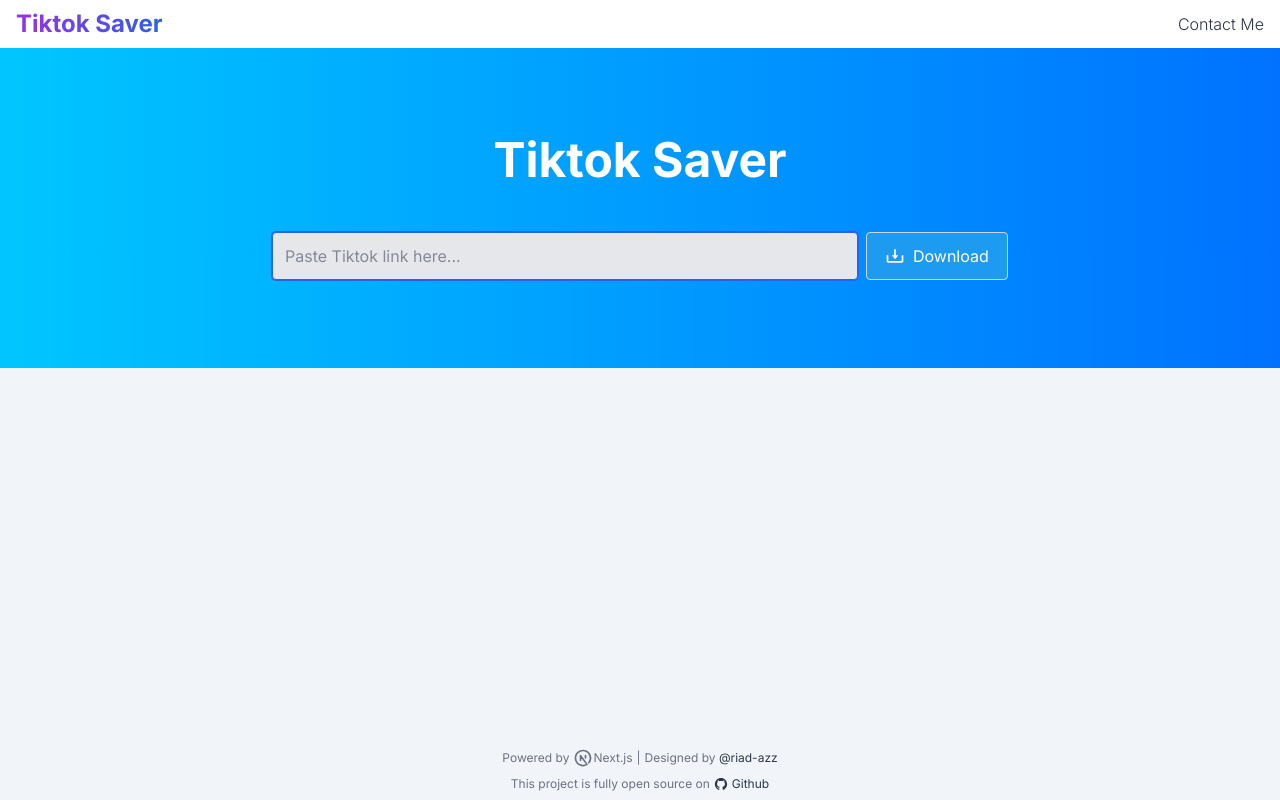
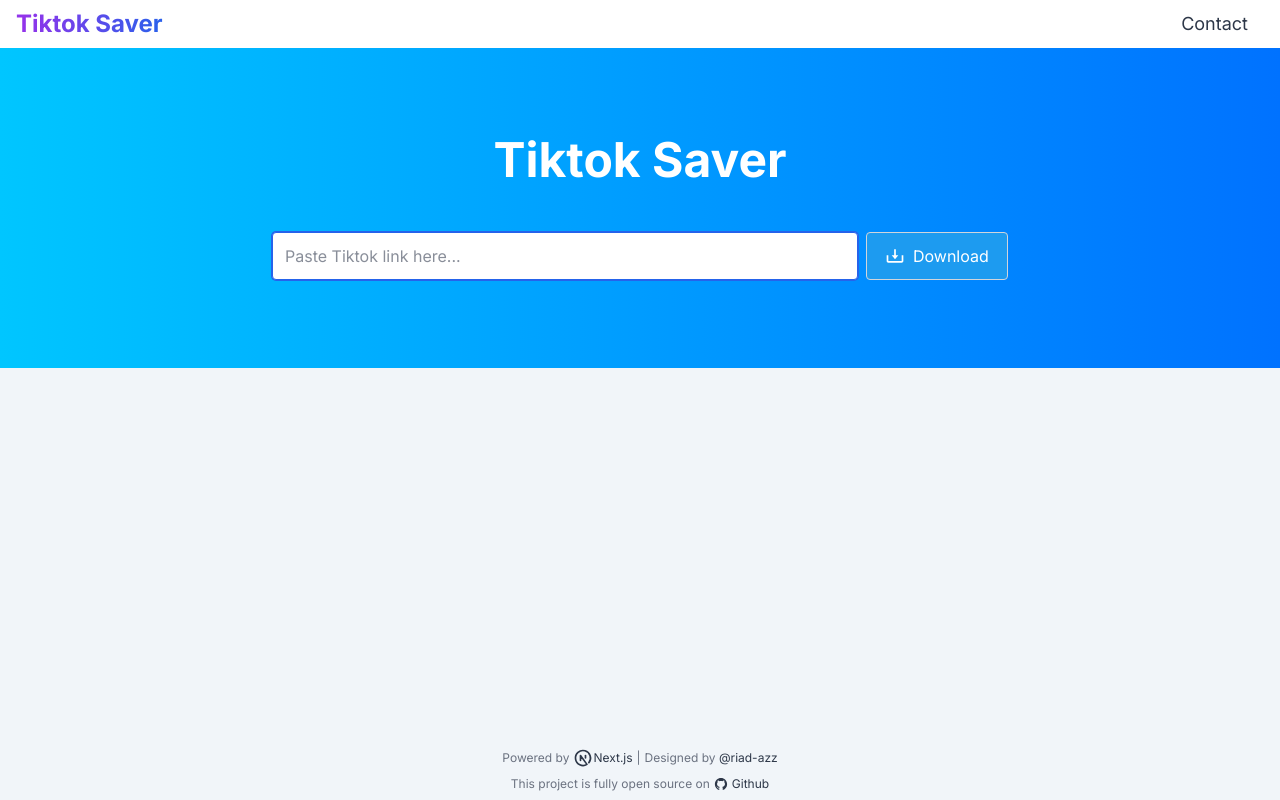
Before and after one commit to riad-azz/tiktok-saver, a Next.js app in the folder frontend/: page / in a window 1280 px wide. Built offline with nearby package versions, Linux system fonts and the light colour scheme.

Commit message:
Update: - Next.js:   - Updated Next.js version to 13.5.2   - Misc UI/Layout changes and renames.   - Moved exceptions to lib folder for better organization.

```diff
--- a/frontend/src/app/layout.tsx
+++ b/frontend/src/app/layout.tsx
@@ -2,9 +2,9 @@ import { Inter as MainFont } from "next/font/google";
 import { mainMetadata } from "@/configs/seo";
 
 import "@/styles/globals.css";
-
 import Footer from "@/components/Footer";
-import Header from "@/components/Header";
+import Navbar from "@/components/Navbar";
+import { cn } from "@/lib/utils";
 
 const mainFont = MainFont({
   subsets: ["latin"],
@@ -18,9 +18,15 @@ export default function RootLayout({
   children: React.ReactNode;
 }) {
   return (
-    <html lang="en" className={mainFont.className}>
-      <body className="flex min-h-screen flex-col overflow-x-hidden bg-slate-100 text-primary">
-        <Header />
+    <html lang="en">
+      <body
+        className={cn(
+          mainFont.className,
+          "flex min-h-screen flex-col overflow-x-hidden",
+          "bg-slate-100 text-primary"
+        )}
+      >
+        <Navbar />
         {children}
         <Footer />
       </body>
--- a/frontend/src/components/Footer.tsx
+++ b/frontend/src/components/Footer.tsx
@@ -11,7 +11,7 @@ const Footer = () => {
             <a
               target="_blank"
               href="https://github.com/riad-azz/tiktok-saver"
-              className="flex items-center hover:underline"
+              className="flex items-center text-primary hover:underline"
             >
               <TbBrandNextjs className="text-xl" />
               <span>Next.js</span>
@@ -34,7 +34,7 @@ const Footer = () => {
           <a
             target="_blank"
             href="https://github.com/riad-azz/tiktok-saver"
-            className="text-primary flex items-center gap-1 hover:underline"
+            className="flex items-center gap-1 text-primary hover:underline"
           >
             <AiFillGithub className="text-sm" />
             <span>Github</span>
--- a/frontend/src/components/Header.tsx
+++ /dev/null
@@ -1,40 +0,0 @@
-"use client";
-
-import { useState } from "react";
-import { cn } from "@/lib/utils";
-
-const Navbar = () => {
-  const [showMenu, setShowMenu] = useState(false);
-
-  return (
-    <header>
-      <nav
-        className={cn(
-          "flex h-12 w-full items-center justify-between bg-white shadow-sm",
-          "px-2 py-2 lg:px-4"
-        )}
-      >
-        {/* Logo */}
-        <div
-          className={cn(
-            "my-4 select-none text-center text-xl font-bold md:text-2xl",
-            "animate-rgb bg-gradient-to-r from-blue-400 via-purple-600 to-blue-600 bg-clip-text  text-transparent"
-          )}
-        >
-          <span>Tiktok Saver</span>
-        </div>
-        <div className="flex items-center gap-4">
-          <a
-            target="_blank"
-            href="https://github.com/riad-azz"
-            className="block font-light hover:underline"
-          >
-            Contact Me
-          </a>
-        </div>
-      </nav>
-    </header>
-  );
-};
-
-export default Navbar;
--- /dev/null
+++ b/frontend/src/components/Navbar.tsx
@@ -0,0 +1,35 @@
+import Link from "next/link";
+import { cn } from "@/lib/utils";
+
+const Navbar = () => {
+  return (
+    <nav
+      className={cn(
+        "flex h-12 w-full items-center justify-between bg-white shadow-sm",
+        "px-2 py-2 lg:px-4"
+      )}
+    >
+      {/* Logo */}
+      <Link
+        href="/"
+        className={cn(
+          "my-4 select-none text-center text-xl font-bold md:text-2xl",
+          "animate-rgb bg-gradient-to-r from-blue-400 via-purple-600 to-blue-600 bg-clip-text text-transparent"
+        )}
+      >
+        Tiktok Saver
+      </Link>
+      <div className="flex items-center gap-4 px-2 md:px-4 md:text-lg">
+        <a
+          target="_blank"
+          href="https://twitter.com/riadazz"
+          className="block hover:underline"
+        >
+          Contact
+        </a>
+      </div>
+    </nav>
+  );
+};
+
+export default Navbar;
--- a/frontend/src/components/tiktok/TiktokForm.tsx
+++ b/frontend/src/components/tiktok/TiktokForm.tsx
@@ -8,7 +8,7 @@ import { ErrorResponse } from "@/types";
 import AlertError from "@/components/AlertError";
 import DownloadButton from "@/components/ui/DownloadButton";
 
-import { ClientException } from "@/exceptions";
+import { ClientException } from "@/lib/exceptions";
 import { validateTiktokUrl } from "@/lib/tiktok/validators";
 import {
   cn,
@@ -127,7 +127,7 @@ const TiktokForm = () => {
             placeholder="Paste Tiktok link here..."
             aria-label="video download URL input"
             title="video download URL input"
-            className="h-12 w-full rounded border border-gray-300 bg-gray-200 placeholder-gray-500/80"
+            className="h-12 w-full rounded border border-gray-300 placeholder-gray-500/80"
           />
           <DownloadButton
             isLoading={isLoading}
--- a/frontend/src/lib/tiktok/validators.ts
+++ b/frontend/src/lib/tiktok/validators.ts
@@ -1,4 +1,4 @@
-import { ClientException } from "@/exceptions";
+import { ClientException } from "@/lib/exceptions";
 
 export const isValidTiktokUrl = (url: string) => {
   const allowed_tiktok_urls = [
```
Also changed, not shown: frontend/package.json (+4 -4 lines), frontend/src/lib/exceptions/client.ts (renamed from frontend/src/exceptions/client.ts), frontend/src/lib/exceptions/index.ts (renamed from frontend/src/exceptions/index.ts), frontend/src/lib/exceptions/server.ts (renamed from frontend/src/exceptions/server.ts), 1 other file (tests, documents, lock files or other folders).
